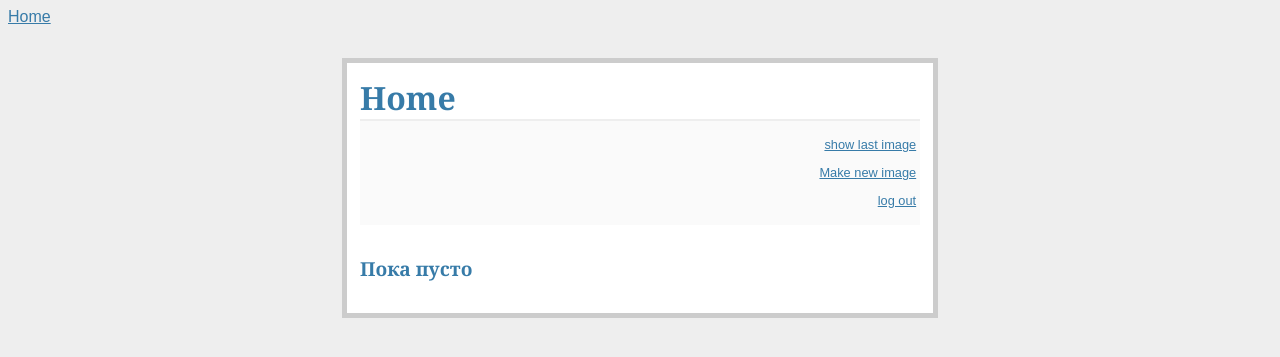
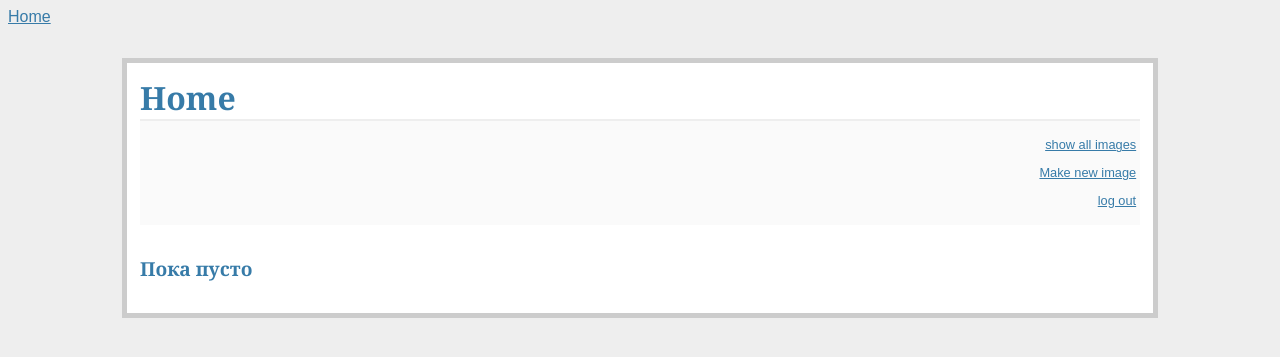
Before and after one commit to wlkl/home, a Flask app: page / in a window 1280 px wide. Shown: the top 357 px of the page. Run offline with Flask 2, Linux system fonts and the light colour scheme; a user stored in the database is signed in.

Commit message:
improve Images

```diff
--- a/home/__init__.py
+++ b/home/__init__.py
@@ -11,8 +11,14 @@ app.config.update(dict(
 
 from home.database import db_session
 
+
 @app.teardown_appcontext
 def shutdown_session(exception=None):
     db_session.remove()
 
+
+from home.helper import correct_bd
+
+correct_bd()
+
 import home.routes
--- a/home/camera.py
+++ b/home/camera.py
@@ -16,5 +16,5 @@ def make_image():
 #        time.sleep(2)
 #        camera.capture(path)
 #        camera.stop_preview()
-    shutil.copyfile(os.path.join(app.static_folder, 'img.jpg'), os.path.join(app.static_folder, name) )
+    shutil.copyfile(os.path.join(app.static_folder, 'img.jpg'), os.path.join(app.static_folder, name))
     return name
--- a/home/routes.py
+++ b/home/routes.py
@@ -37,9 +37,8 @@ def create_picture():
         pic = make_image()
         db_session.add(Image(pic))
         db_session.commit()
-        pi = Image.query.all()
         flash("so, here's your image")
-        return render_template('show_picture.html', picture=pic, pi=pi)
+        return render_template('show_picture.html', picture=pic, pi=None)
     elif request.method == 'GET':
         flash('no image yet')
         return render_template('new.html')
--- a/home/static/style.css
+++ b/home/static/css/style.css
@@ -4,7 +4,7 @@ h1, h2          { font-family: 'Georgia', serif; margin: 0; }
 h1              { border-bottom: 2px solid #eee; }
 h2              { font-size: 1.2em; }
 
-.page           { margin: 2em auto; width: 35em; border: 5px solid #ccc;
+.page           { margin: 2em auto; width: 1000px; border: 5px solid #ccc;
                   padding: 0.8em; background: white; }
 .entries        { list-style: none; margin: 0; padding: 0; }
 .entries li     { margin: 0.8em 1.2em; }
--- a/home/templates/layout.html
+++ b/home/templates/layout.html
@@ -1,12 +1,12 @@
 <!doctype html>
 <title>Home</title>
-<link rel=stylesheet type=text/css href="{{ url_for('static', filename='style.css') }}">
+<link rel=stylesheet type=text/css href="{{ url_for('static', filename='css/style.css') }}">
 <a href="/index">Home</a>
 <div class=page>
   <h1>Home</h1>
   <div class=metanav>
   {% if current_user.is_authenticated() %}
-      <p><a href="{{ url_for('show_picture') }}">show last image</a></p>
+      <p><a href="{{ url_for('show_picture') }}">show all images</a></p>
       <p><a href="{{ url_for('create_picture') }}">Make new image</a></p>
       <p><a href="{{ url_for('logout') }}">log out</a></p>
   {% else %}
```
Also changed, not shown: home/helper.py (added, +13 -0 lines), home/templates/show_picture.html (+4 -4 lines), home/database.py (line endings or trailing spaces), home/home.db.
